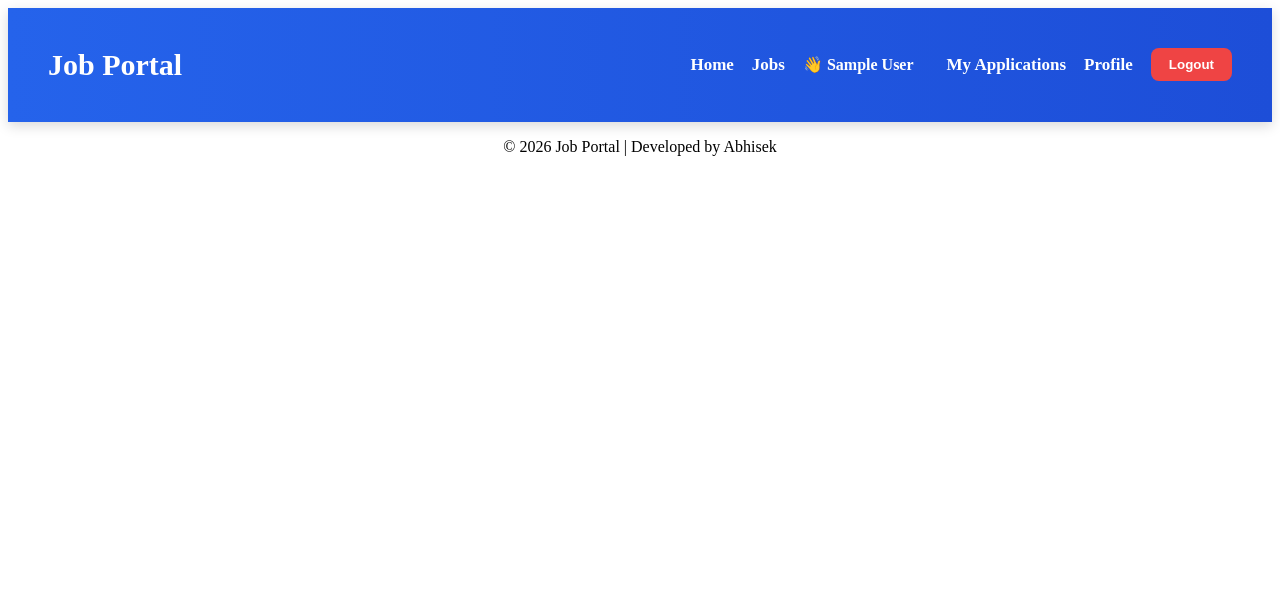
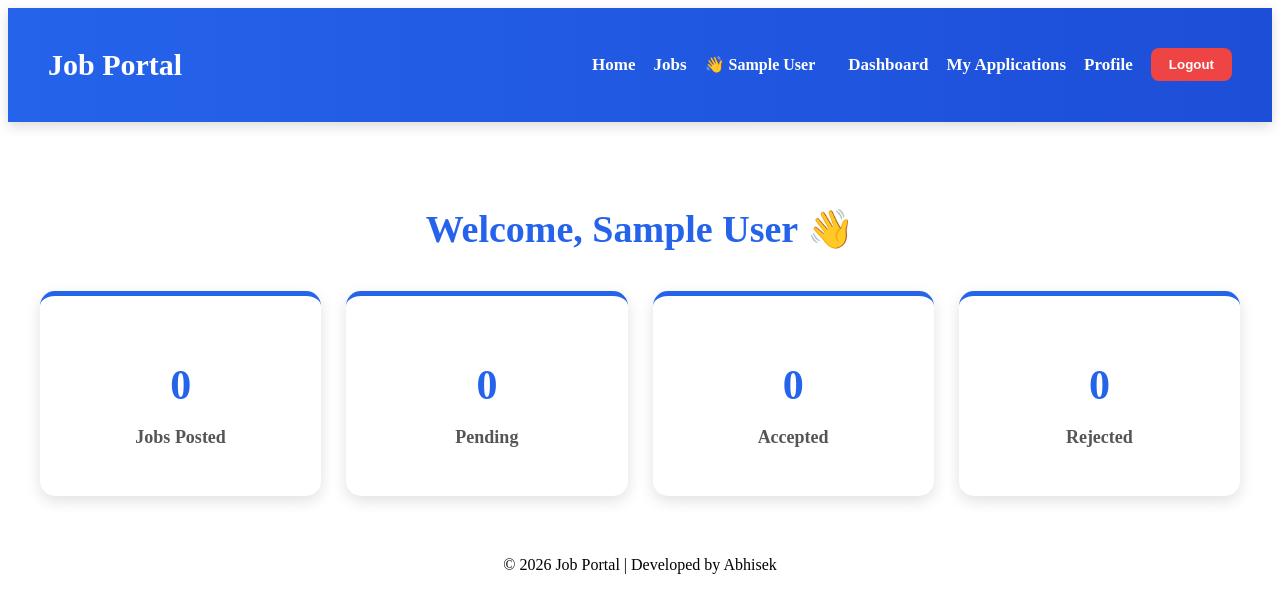
Before and after one commit to 2711-abhi/Job-Portal-MERN, a React (Vite) app in the folder frontend/my-react-app/: page /dashboard in a window 1280 px wide. Shown: the top 612 px of the page. Built offline with nearby package versions, Linux system fonts and the light colour scheme; no server answers; sample sign-in values are in the browser's storage.

Commit message:
Updated Dashboard

```diff
--- a/frontend/my-react-app/src/App.jsx
+++ b/frontend/my-react-app/src/App.jsx
@@ -16,6 +16,7 @@ import AddJob from "./pages/AddJob";
 import MyJobs from "./pages/MyJobs";
 import EditJob from "./pages/EditJob";
 import Applicants from "./pages/Applicants";
+import Dashboard from "./pages/Dashboard";
 
 function App() {
   return (
@@ -110,6 +111,15 @@ function App() {
             </ProtectedRoute>
           }
         />
+
+        <Route
+          path="/dashboard"
+          element={
+            <ProtectedRoute>
+               <Dashboard />
+            </ProtectedRoute>
+          }
+        />
       </Routes>
 
       <Footer />
--- a/frontend/my-react-app/src/components/Navbar.jsx
+++ b/frontend/my-react-app/src/components/Navbar.jsx
@@ -35,6 +35,9 @@ function Navbar() {
               👋 {user.name}
             </span>
 
+            {/* Dashboard */}
+            <Link to="/dashboard">Dashboard</Link>
+
             {isRecruiter ? (
               <>
                 <Link to="/add-job">Add Job</Link>
--- /dev/null
+++ b/frontend/my-react-app/src/pages/Dashboard.css
@@ -0,0 +1,68 @@
+.dashboard {
+  max-width: 1200px;
+  margin: 40px auto;
+  padding: 20px;
+}
+
+.dashboard h1 {
+  text-align: center;
+  color: #2563eb;
+  margin-bottom: 40px;
+  font-size: 38px;
+}
+
+.dashboard-grid {
+  display: grid;
+  grid-template-columns: repeat(auto-fit, minmax(230px, 1fr));
+  gap: 25px;
+}
+
+.card {
+  background: #ffffff;
+  border-radius: 15px;
+  padding: 30px 20px;
+  text-align: center;
+  box-shadow: 0px 5px 15px rgba(0, 0, 0, 0.12);
+  transition: all 0.3s ease;
+  border-top: 5px solid #2563eb;
+}
+
+.card:hover {
+  transform: translateY(-8px);
+  box-shadow: 0px 10px 25px rgba(37, 99, 235, 0.25);
+}
+
+.card h2 {
+  font-size: 42px;
+  color: #2563eb;
+  margin-bottom: 12px;
+}
+
+.card p {
+  font-size: 18px;
+  color: #555;
+  font-weight: 600;
+}
+
+@media (max-width: 768px) {
+  .dashboard {
+    padding: 15px;
+  }
+
+  .dashboard h1 {
+    font-size: 28px;
+    margin-bottom: 25px;
+  }
+
+  .card {
+    padding: 25px 15px;
+  }
+
+  .card h2 {
+    font-size: 34px;
+  }
+
+  .card p {
+    font-size: 16px;
+  }
+}
--- /dev/null
+++ b/frontend/my-react-app/src/pages/Dashboard.jsx
@@ -0,0 +1,90 @@
+import { useEffect, useState } from "react";
+import axios from "axios";
+import "./Dashboard.css";
+
+function Dashboard() {
+  const user = JSON.parse(localStorage.getItem("user"));
+
+  const [stats, setStats] = useState({
+    total: 0,
+    pending: 0,
+    accepted: 0,
+    rejected: 0,
+  });
+
+  useEffect(() => {
+    fetchData();
+  }, []);
+
+  const fetchData = async () => {
+    try {
+      if (user.role === "student") {
+        const res = await axios.get(
+          `https://jobportal-backend-gkor.onrender.com/api/applications/my-applications/${user._id}`
+        );
+
+        const applications = res.data;
+
+        setStats({
+          total: applications.length,
+          pending: applications.filter(a => a.status === "Pending").length,
+          accepted: applications.filter(a => a.status === "Accepted").length,
+          rejected: applications.filter(a => a.status === "Rejected").length,
+        });
+
+      } else {
+
+        const res = await axios.get(
+          `https://jobportal-backend-gkor.onrender.com/api/jobs/my-jobs/${user._id}`
+        );
+
+        const jobs = res.data;
+
+        setStats({
+          total: jobs.length,
+          pending: 0,
+          accepted: 0,
+          rejected: 0,
+        });
+
+      }
+
+    } catch (error) {
+      console.log(error);
+    }
+  };
+
+  return (
+    <div className="dashboard">
+
+      <h1>Welcome, {user.name} 👋</h1>
+
+      <div className="dashboard-grid">
+
+        <div className="card">
+          <h2>{stats.total}</h2>
+          <p>{user.role==="student" ? "Applications" : "Jobs Posted"}</p>
+        </div>
+
+        <div className="card">
+          <h2>{stats.pending}</h2>
+          <p>Pending</p>
+        </div>
+
+        <div className="card">
+          <h2>{stats.accepted}</h2>
+          <p>Accepted</p>
+        </div>
+
+        <div className="card">
+          <h2>{stats.rejected}</h2>
+          <p>Rejected</p>
+        </div>
+
+      </div>
+
+    </div>
+  );
+}
+
+export default Dashboard;
```
